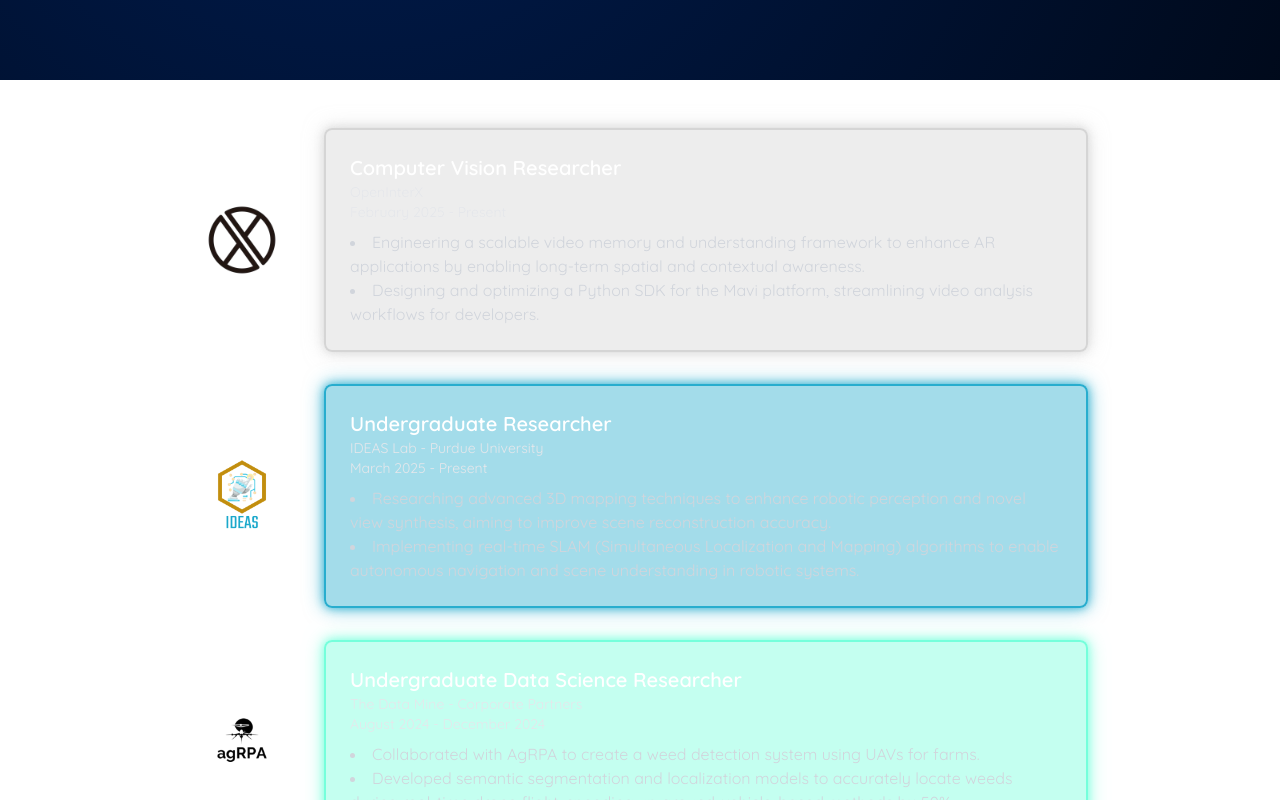
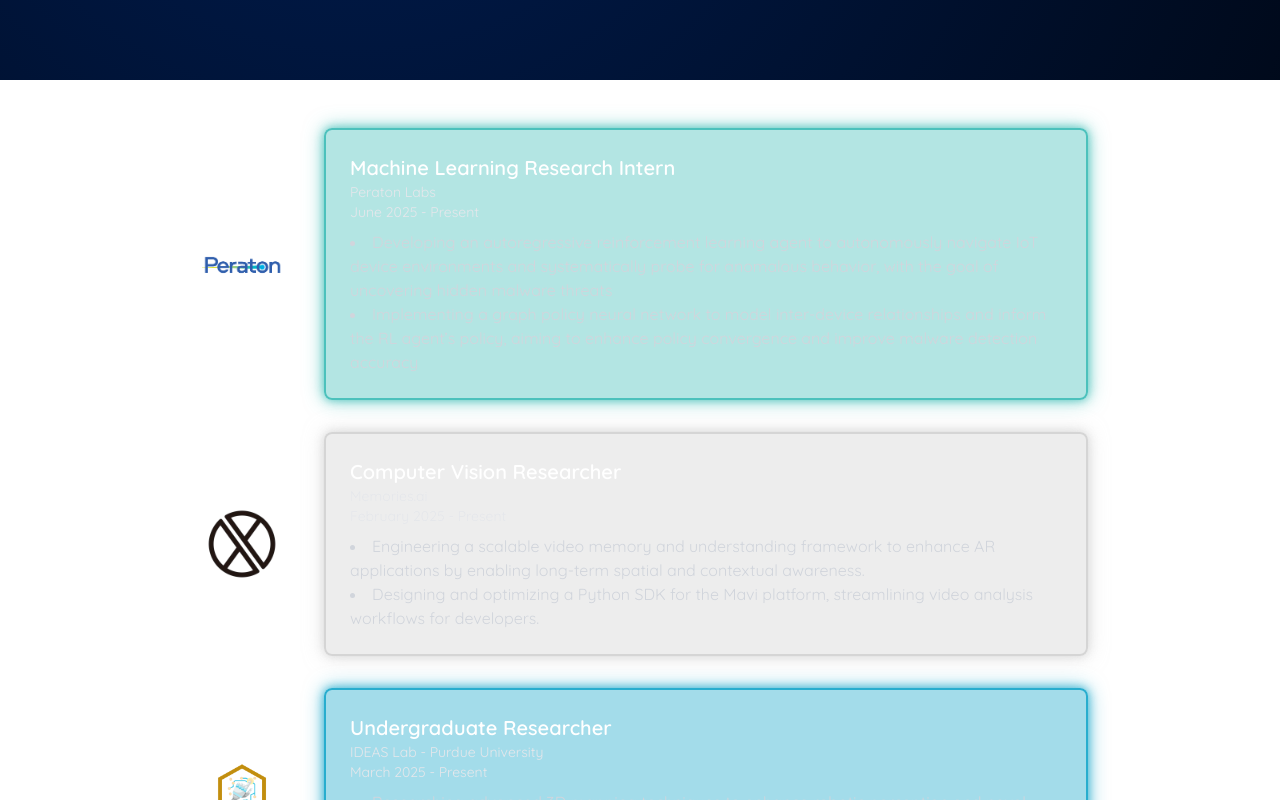
Before and after one commit to karthikcsq/personalsite, a Next.js app in the folder personalsite/: page /work in a window 1280 px wide. Shown: the part 720-1520 px from the top of the page. Built offline with nearby package versions, Linux system fonts and the light colour scheme.

Commit message:
peraton labs added

```diff
--- a/personalsite/src/app/work/page.tsx
+++ b/personalsite/src/app/work/page.tsx
@@ -8,8 +8,19 @@
 export default function WorkPage() {
   const jobs = [
     {
+      title: "Machine Learning Research Intern",
+      company: "Peraton Labs",
+      description: [
+        "Developing an autoregressive reinforcement learning agent to autonomously navigate IoT device environments and systematically probe for anomalous behavior, with the goal of uncovering hidden malware threats",
+        "Implementing a graph policy neural network to model inter-device relationships and inform the RL agent’s policy, aiming to enhance policy convergence and improve malware detection accuracy"
+      ],
+      year: "June 2025 - Present",
+      color: "rgb(65, 190, 184)",
+      icon: "/companies/peratonlabs.png",
+    },
+    {
       title: "Computer Vision Researcher",
-      company: "OpenInterX",
+      company: "Memories.ai",
       description: [
         "Engineering a scalable video memory and understanding framework to enhance AR applications by enabling long-term spatial and contextual awareness.",
         "Designing and optimizing a Python SDK for the Mavi platform, streamlining video analysis workflows for developers."
@@ -37,7 +48,7 @@
         "Developed semantic segmentation and localization models to accurately locate weeds during real-time drone flight, speeding up ground-vehicle-based methods by 50%."
       ],
       year: "August 2024 - December 2024",
-      color: "rgb(109, 255, 218)", // Unique color for each card
+      color: "rgb(1, 70, 15)", // Unique color for each card
       icon: "/companies/agrpa.png", // Path to the icon
     },
     {
@@ -49,7 +60,7 @@
         "Implemented a secure Retrieval-Augmented Generation model that utilized confidential documents and information to respond to prompts."
       ],
       year: "June 2023 - August 2023",
-      color: "rgb(0, 2, 110)", // Unique color for each card
+      color: "rgb(4, 6, 136)", // Unique color for each card
       icon: "/companies/nrl.png", // Path to the icon
     },
     {
```
Also changed, not shown: personalsite/public/companies/peratonlabs.png (added).
